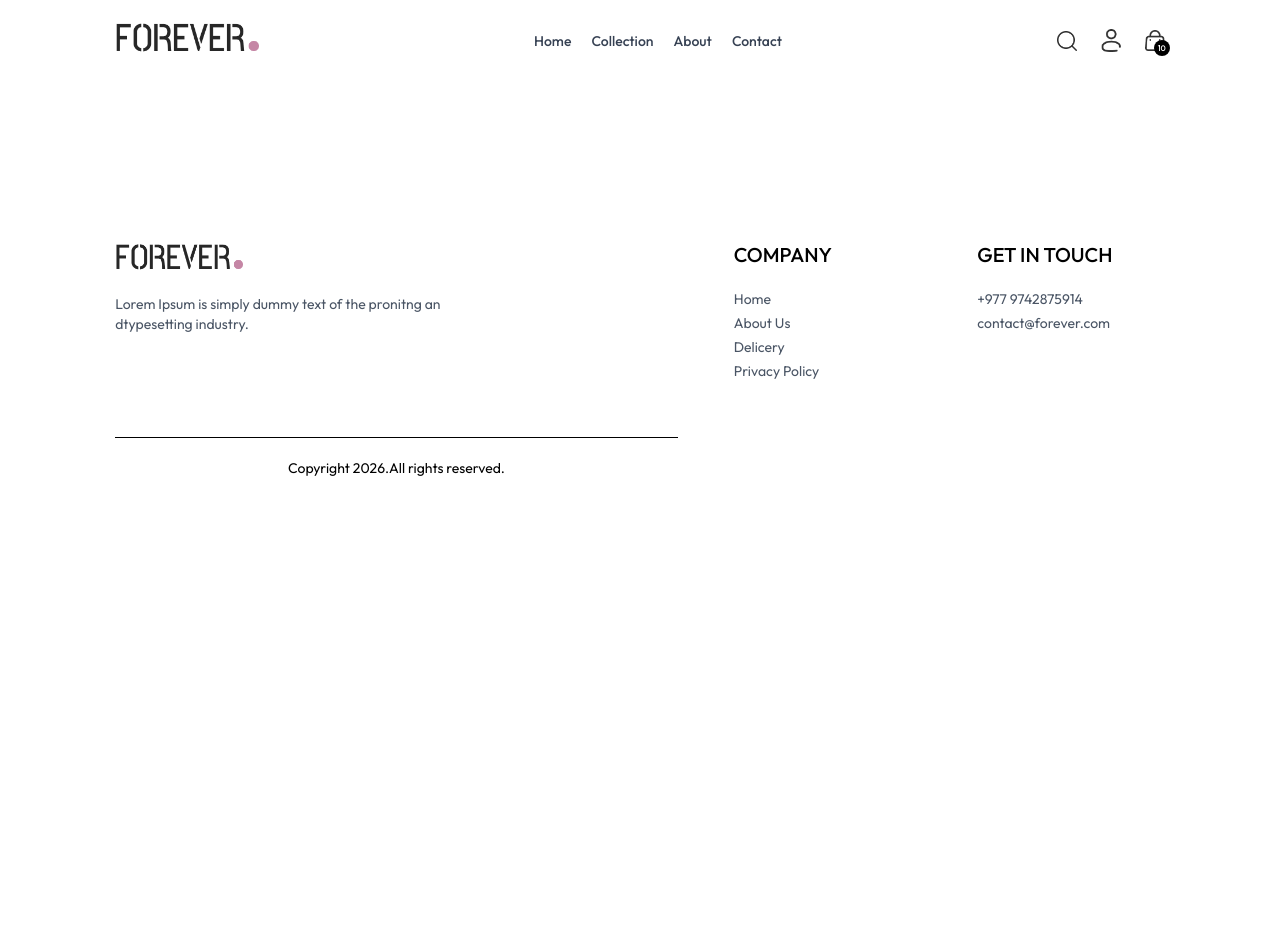
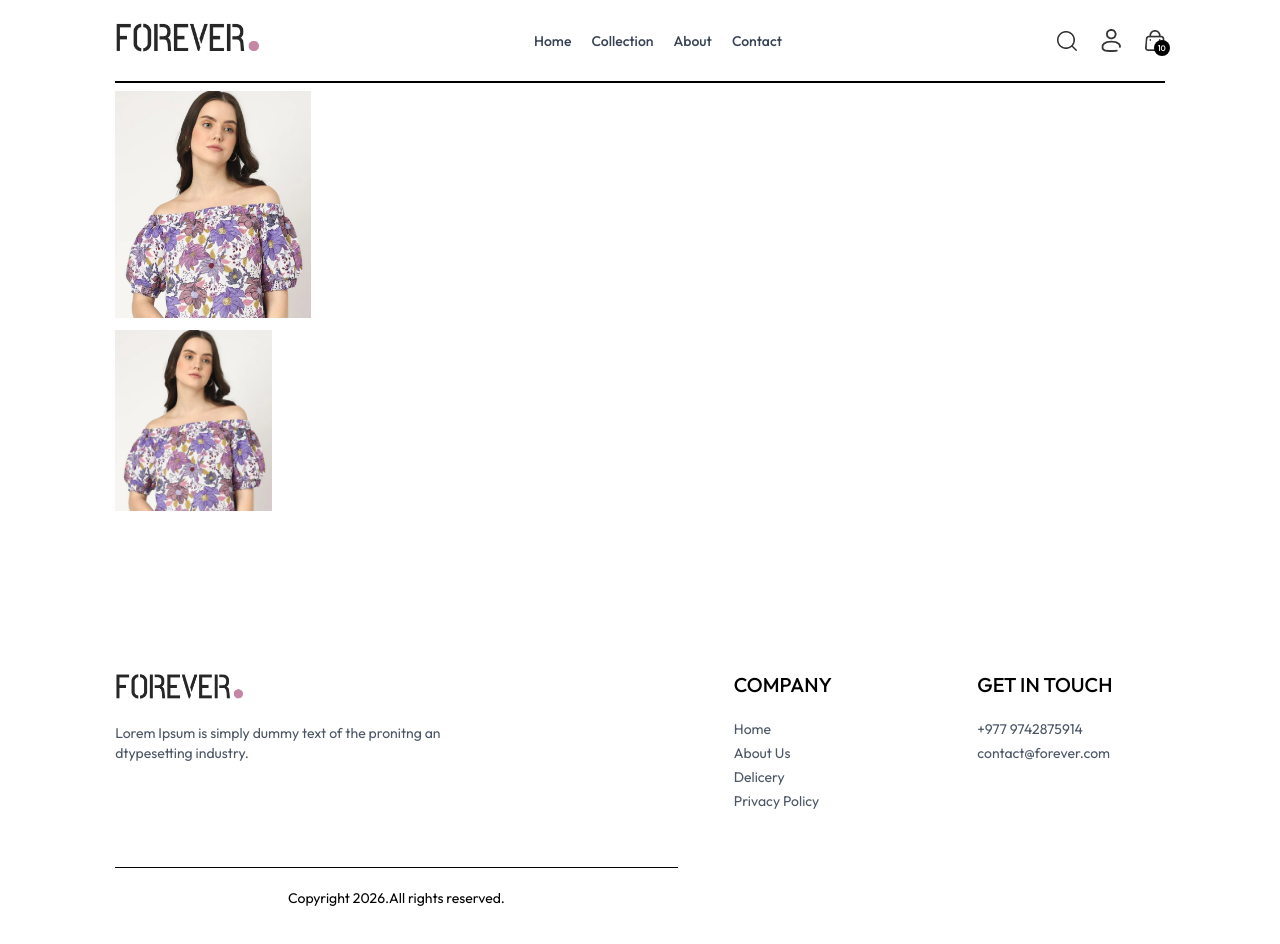
Before and after one commit to rohanmaharjan/E-commerce, a React (Vite) app in the folder frontend/: page /product/aaaaa in a window 1280 px wide. Shown: the top 944 px of the page. Before the commit the page ends 800 px from the top, so only its background shows below. Built offline with nearby package versions, Linux system fonts and the light colour scheme.

Commit message:
added product page and displayed products

```diff
--- a/frontend/src/pages/Product.jsx
+++ b/frontend/src/pages/Product.jsx
@@ -1,11 +1,55 @@
-import React from 'react'
+import React, { useContext, useEffect, useState } from 'react'
+import { useParams } from 'react-router-dom'
+import { ShopContext } from '../context/ShopContext';
 
 const Product = () => {
-  return (
-    <div>
+
+const {productId} = useParams();
+const {products} = useContext(ShopContext);
+const [productData,setProductData] = useState(false);
+const [image,setImage] = useState('');
+
+const fetchProductData = async () => {
+
+  products.map((item)=>{
+    if(item._id === productId){
+      setProductData(item);
+      setImage(item.image[0]);
+      return null;
+    }
+  })
+
+}
+
+useEffect (()=>{
+  fetchProductData();
+},[productId]);
+
+  return productData ? (
+    <div className='border-t-2 pt-2 transition-opacity ease-in duration-500 opacity-100'>
+      {/* Product Data */}
+
+      <div className='flex gap-12 sm:gap-12 flex-col sm:flex-row'>
+        {/* Product Images */}
+        <div className='flex-1 flex flex-col-reverse gap-3 sm:flex-row'>
+          <div className='flex sm:flex-col overflow-x-auto sm:overflow-y-scroll justify-between sm:justify-normal sm:w-[18.7%] w-full'>
+            {
+              productData.image.map((item,index)=>(
+                <img onClick={()=>setImage(item)} src={item} key={index} className='w-[24%] sm:w-full sm:mb-3 flex-shrink-0 cursor-pointer' alt="" />
+              ))
+            }
+
+            <div className='w-full sm:w-[80%]'>
+              <img src={image}  className='w-full h-auto' alt="" />
+            </div>
+          </div>
+
+
+        </div>
+      </div>
 
     </div>
-  )
+  ) : <div className='opacity-0'></div>
 }
 
 export default Product
```
